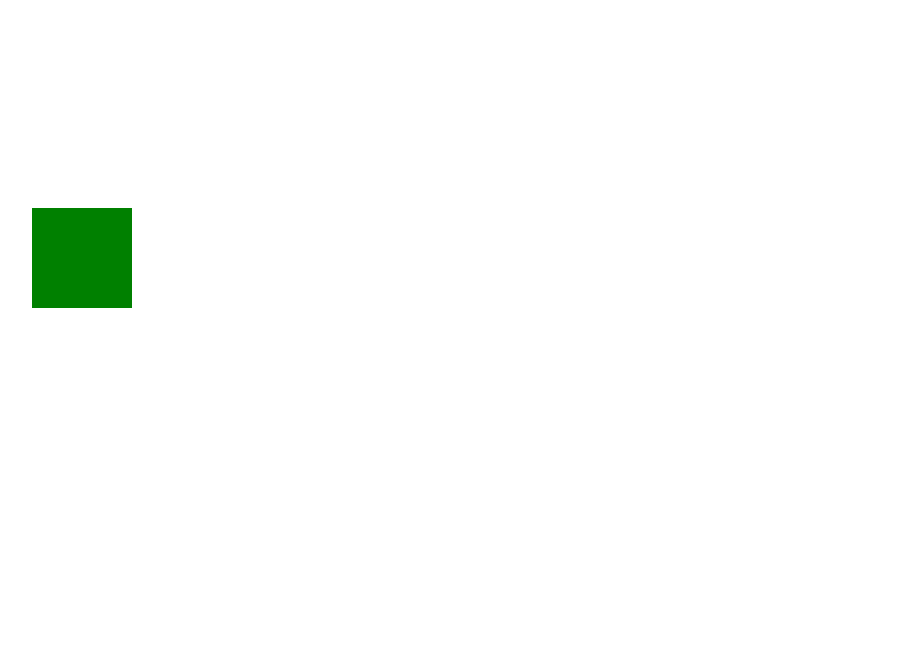
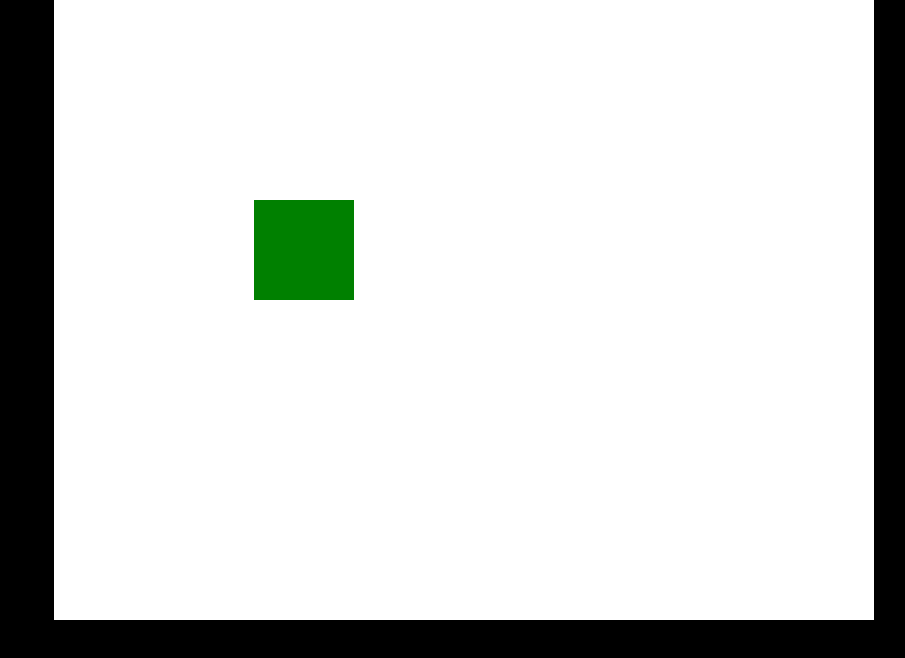
Before and after one commit to ouerlianchuang/Starry-sky-II, a website: page game0.1.html in a window 1280 px wide. Shown: the whole page, without its empty margins (176-1081 px from the left). Drawn offline with Linux system fonts and the light colour scheme.

Commit message:
屏蔽js文件提交，游戏页css微调

```diff
--- a/game0.1.html
+++ b/game0.1.html
@@ -3,6 +3,22 @@
 <head>
 	<meta charset="UTF-8">
 	<title>Starry-sky Ⅱ</title>
+	<style>
+		*{
+			padding:0;
+			margin:0;
+		}
+		body{
+			background:#000;
+		}
+		canvas{
+			display:block;
+			margin:0 auto;
+			background:#fff;
+			cursor:none;
+		}
+
+	</style>
 </head>
 <body>
 	<canvas></canvas>
```
Also changed, not shown: 1 other file.
